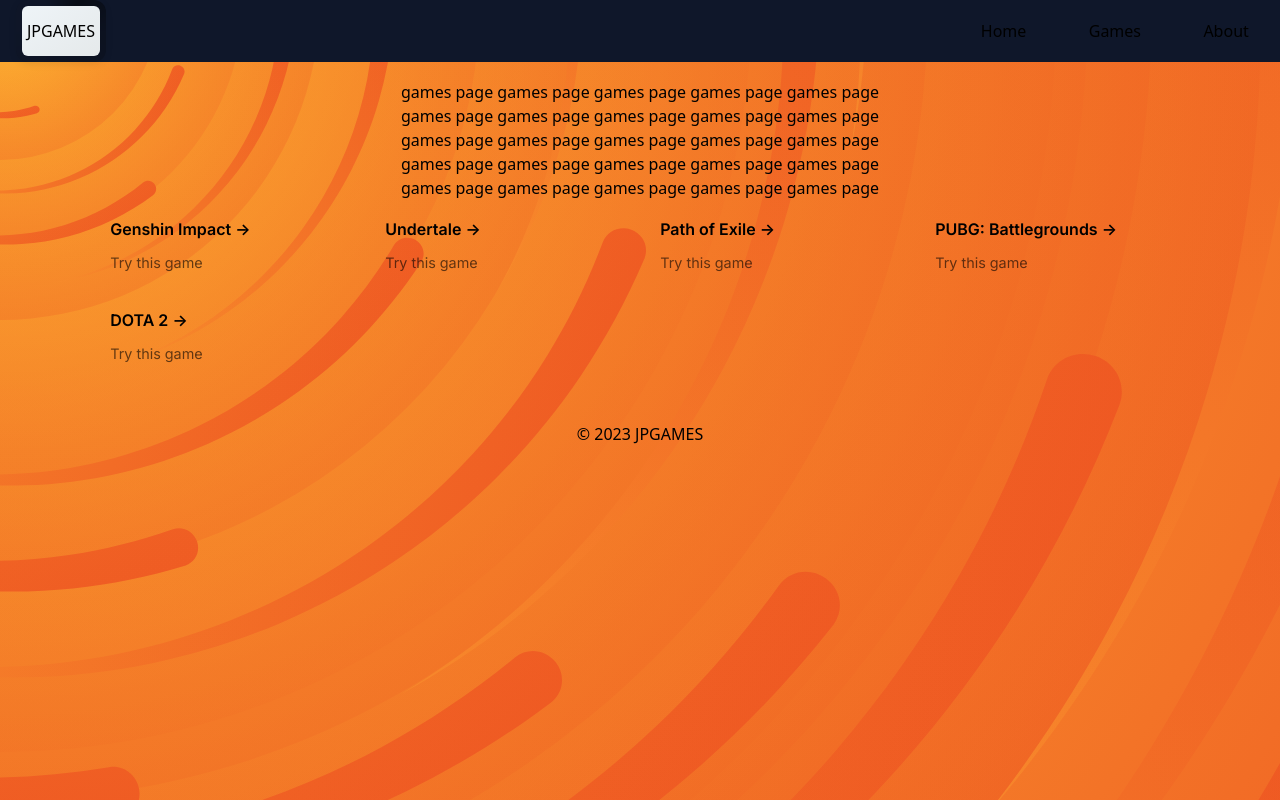
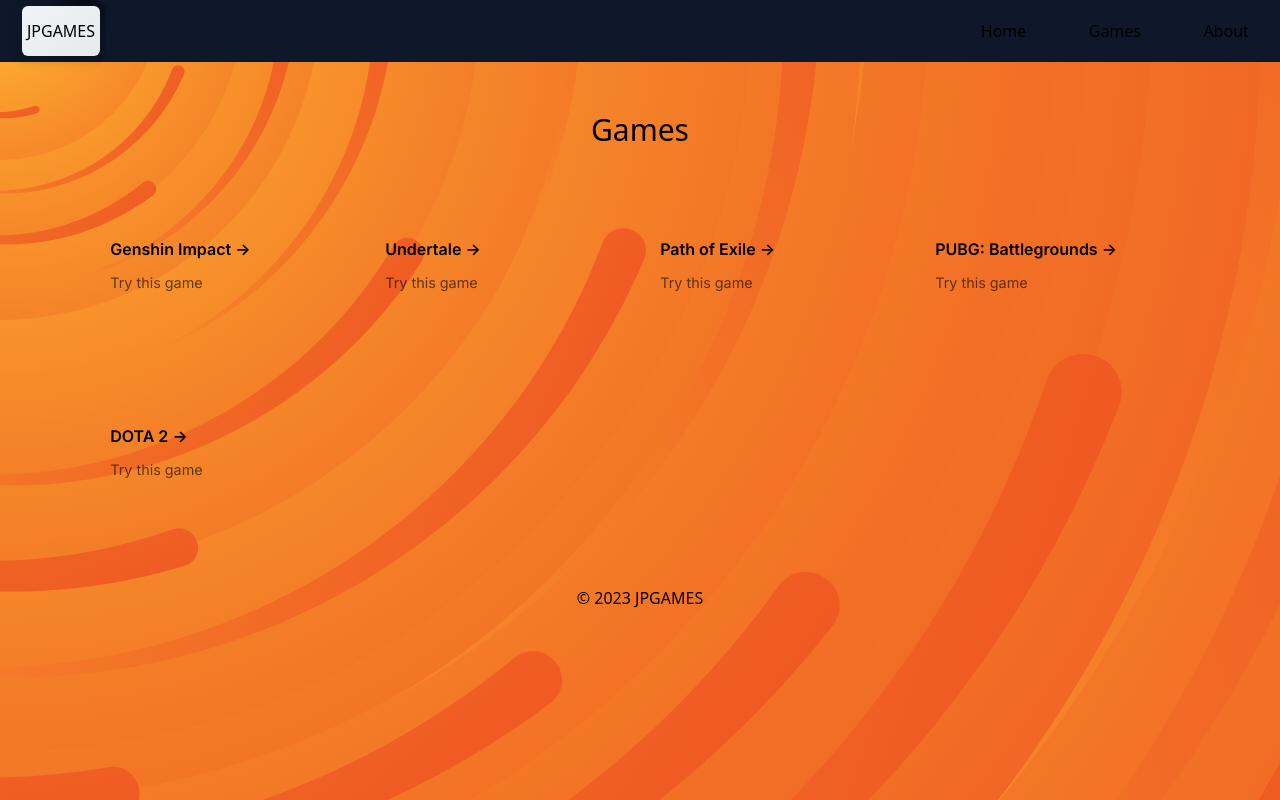
Before and after one commit to jpcodingjourney/JPGames, a Next.js app: page /games in a window 1280 px wide. Built offline with nearby package versions, Linux system fonts and the light colour scheme.

Commit message:
Games page updates

```diff
--- a/src/pages/games.js
+++ b/src/pages/games.js
@@ -14,16 +14,12 @@
         <link rel="icon" href="/favicon.ico" />
       </Head>
       <main className={styles.main}>
-        <div>games page games page games page games page games page</div>
-        <div>games page games page games page games page games page</div>
-        <div>games page games page games page games page games page</div>
-        <div>games page games page games page games page games page</div>
-        <div>games page games page games page games page games page</div>
+        <div className="text-3xl mt-8 mb-6">Games</div>
 
         <div className={styles.grid}>
           <a
             href="https://nextjs.org/docs?utm_source=create-next-app&utm_medium=default-template&utm_campaign=create-next-app"
-            className={styles.card}
+            className={`my-12  ${styles.card}`}
             target="_blank"
             rel="noopener noreferrer"
           >
@@ -35,7 +31,7 @@
 
           <a
             href="https://nextjs.org/learn?utm_source=create-next-app&utm_medium=default-template&utm_campaign=create-next-app"
-            className={styles.card}
+            className={`my-12  ${styles.card}`}
             target="_blank"
             rel="noopener noreferrer"
           >
@@ -47,7 +43,7 @@
 
           <a
             href="https://vercel.com/templates?framework=next.js&utm_source=create-next-app&utm_medium=default-template&utm_campaign=create-next-app"
-            className={styles.card}
+            className={`my-12  ${styles.card}`}
             target="_blank"
             rel="noopener noreferrer"
           >
@@ -59,7 +55,7 @@
 
           <a
             href="https://vercel.com/templates?framework=next.js&utm_source=create-next-app&utm_medium=default-template&utm_campaign=create-next-app"
-            className={styles.card}
+            className={`my-12  ${styles.card}`}
             target="_blank"
             rel="noopener noreferrer"
           >
@@ -71,7 +67,7 @@
 
           <a
             href="https://vercel.com/templates?framework=next.js&utm_source=create-next-app&utm_medium=default-template&utm_campaign=create-next-app"
-            className={styles.card}
+            className={`my-12  ${styles.card}`}
             target="_blank"
             rel="noopener noreferrer"
           >
```
